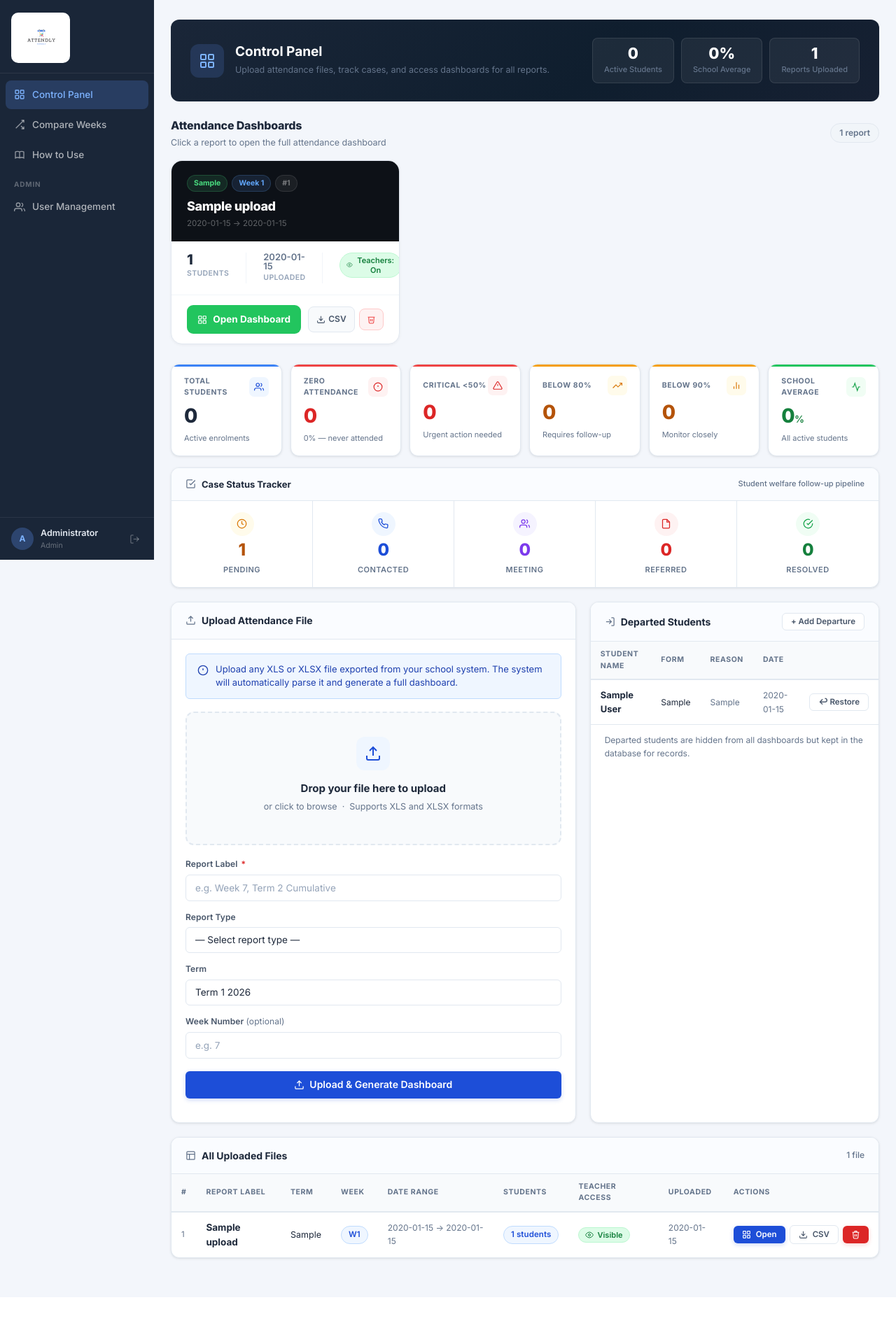
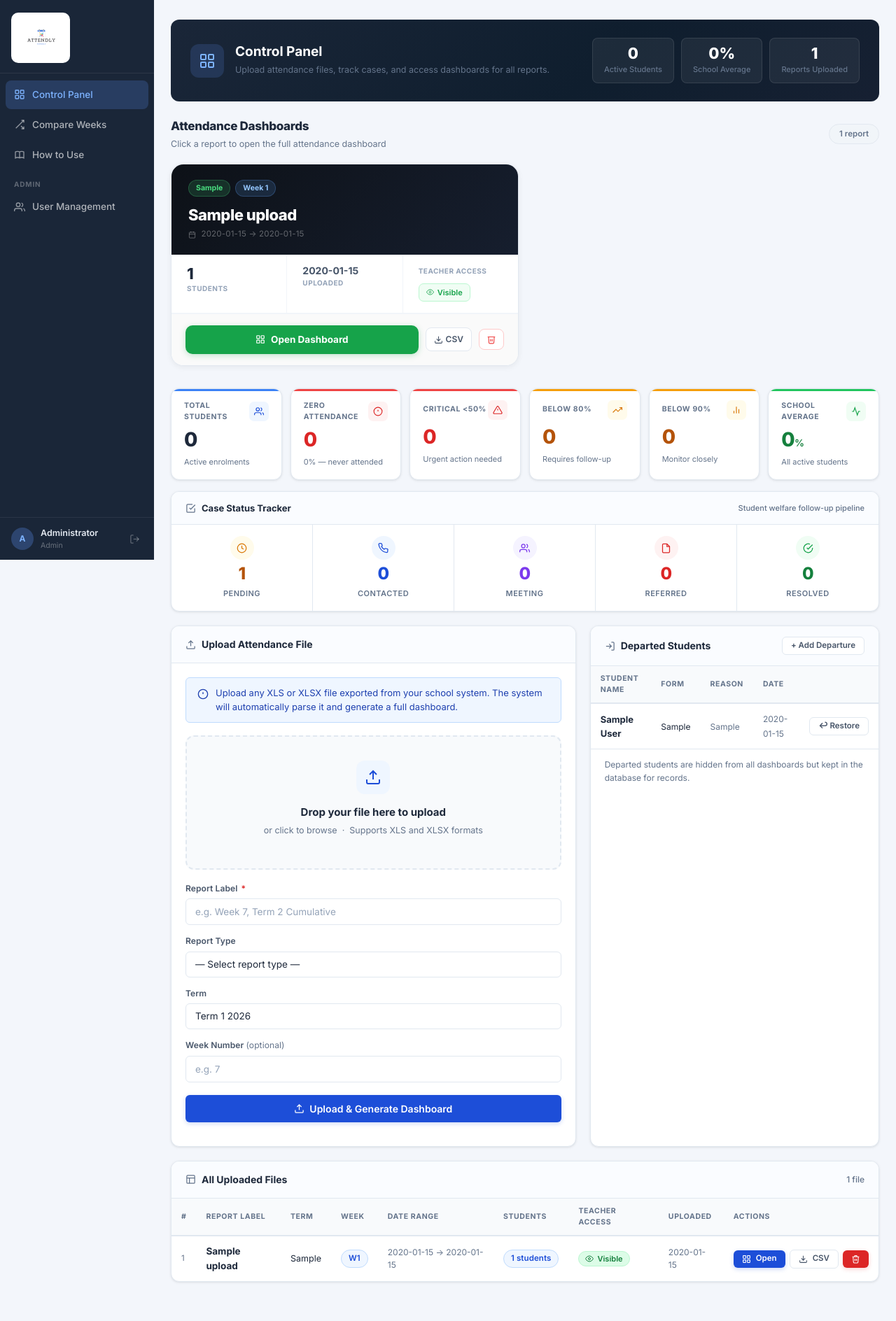
Before and after one commit to Amritak47/School-Attendance-Dashboard, a Flask app: page / in a window 1280 px wide. Shown: the whole page at 70% size. Before the commit the page ends 1802 px from the top, so only its background shows below. Run offline with Flask 3, Linux system fonts and the light colour scheme; a user stored in the database is signed in; tables that the repository leaves empty hold one stand-in row (values such as "Sample post").

Commit message:
Polish dashboard cards: cleaner layout, fixed overflow issues
- Gradient dark header, larger title, calendar icon on date
- Stats row with clear columns (students / uploaded / teacher access)
- Teacher toggle moved to its own cell, no longer clipped
- Footer: green Open button + CSV + delete, all breathing room
- Hover lift and shadow refined

https://claude.ai/code/session_017J1nnBPZsvjt6os6FKhmQC

```diff
--- a/moil_backend/templates/index.html
+++ b/moil_backend/templates/index.html
@@ -382,33 +382,81 @@ body { margin: 0; }
 .vis-badge.hidden-t  { background: #F8FAFC; color: #94A3B8; border: 1px solid #E2E8F0; }
 
 /* ── Premium upload cards ── */
-.uploads-top { margin-bottom: 28px; }
-.uploads-top-hdr { display:flex;align-items:center;justify-content:space-between;margin-bottom:16px; }
-.uploads-top-hdr-left h2 { font-size:16px;font-weight:800;color:#1E293B;letter-spacing:-0.2px; }
-.uploads-top-hdr-left p  { font-size:12.5px;color:#64748B;margin-top:2px; }
-.uploads-count { font-size:12px;font-weight:600;color:#64748B;background:#F1F5F9;border:1px solid #E2E8F0;border-radius:20px;padding:4px 12px; }
-.upload-cards-grid { display:grid;grid-template-columns:repeat(auto-fill,minmax(300px,1fr));gap:16px; }
-.upload-card { background:white;border:1px solid #E2E8F0;border-radius:16px;overflow:hidden;box-shadow:0 1px 4px rgba(0,0,0,0.05);transition:box-shadow 0.2s,transform 0.2s;display:flex;flex-direction:column; }
-.upload-card:hover { box-shadow:0 8px 28px rgba(0,0,0,0.10);transform:translateY(-3px); }
-.upload-card-top { background:#0D1117;padding:20px 22px 16px;position:relative; }
-.upload-card-badges { display:flex;gap:6px;margin-bottom:10px;flex-wrap:wrap; }
-.ucb-term { font-size:10.5px;font-weight:700;padding:3px 9px;border-radius:20px;background:rgba(74,222,128,0.12);color:#4ADE80;border:1px solid rgba(74,222,128,0.2); }
-.ucb-week { font-size:10.5px;font-weight:700;padding:3px 9px;border-radius:20px;background:rgba(96,165,250,0.12);color:#60A5FA;border:1px solid rgba(96,165,250,0.2); }
-.upload-card-name { font-size:18px;font-weight:800;color:white;letter-spacing:-0.4px;line-height:1.2; }
-.upload-card-dates { font-size:11.5px;color:rgba(255,255,255,0.35);margin-top:5px; }
-.upload-card-body { padding:16px 22px;display:flex;gap:24px;border-bottom:1px solid #F1F5F9; }
-.upload-stat { display:flex;flex-direction:column;gap:2px; }
-.upload-stat-val { font-size:20px;font-weight:800;color:#1E293B;line-height:1; }
-.upload-stat-lbl { font-size:10.5px;color:#94A3B8;font-weight:600;text-transform:uppercase;letter-spacing:0.4px; }
-.upload-card-footer { padding:14px 22px;display:flex;align-items:center;gap:10px;margin-top:auto; }
-.upload-open-btn { display:flex;align-items:center;justify-content:center;gap:8px;padding:10px 0;background:#22C55E;color:white;border-radius:9px;font-size:13.5px;font-weight:700;text-decoration:none;transition:background 0.15s;flex:1; }
-.upload-open-btn:hover { background:#16A34A; }
+.uploads-top { margin-bottom:32px; }
+.uploads-top-hdr { display:flex;align-items:center;justify-content:space-between;margin-bottom:18px; }
+.uploads-top-hdr-left h2 { font-size:17px;font-weight:800;color:#1E293B;letter-spacing:-0.3px; }
+.uploads-top-hdr-left p  { font-size:12.5px;color:#64748B;margin-top:3px; }
+.uploads-count { font-size:11.5px;font-weight:600;color:#64748B;background:#F1F5F9;border:1px solid #E2E8F0;border-radius:20px;padding:5px 14px; }
+.upload-cards-grid { display:grid;grid-template-columns:repeat(auto-fill,minmax(340px,1fr));gap:18px; }
+
+.upload-card {
+  background:white;border:1px solid #E2E8F0;border-radius:18px;overflow:hidden;
+  box-shadow:0 2px 8px rgba(0,0,0,0.06);transition:box-shadow 0.22s,transform 0.22s;
+  display:flex;flex-direction:column;
+}
+.upload-card:hover { box-shadow:0 12px 36px rgba(0,0,0,0.12);transform:translateY(-4px); }
+
+/* dark top */
+.upload-card-top {
+  background:linear-gradient(135deg,#0D1117 0%,#161E2E 100%);
+  padding:22px 24px 20px;
+}
+.upload-card-badges { display:flex;align-items:center;gap:7px;margin-bottom:14px;flex-wrap:wrap; }
+.ucb { font-size:10.5px;font-weight:700;padding:3px 10px;border-radius:20px;white-space:nowrap; }
+.ucb-term { background:rgba(74,222,128,0.15);color:#4ADE80;border:1px solid rgba(74,222,128,0.25); }
+.ucb-week { background:rgba(96,165,250,0.15);color:#93C5FD;border:1px solid rgba(96,165,250,0.25); }
+.ucb-id   { background:rgba(255,255,255,0.06);color:rgba(255,255,255,0.3);border:1px solid rgba(255,255,255,0.08);font-size:10px; }
+.upload-card-name { font-size:22px;font-weight:800;color:#fff;letter-spacing:-0.5px;line-height:1.15; }
+.upload-card-dates { font-size:11.5px;color:rgba(255,255,255,0.35);margin-top:6px;letter-spacing:0.2px; }
+
+/* stats row */
+.upload-card-stats {
+  display:flex;align-items:stretch;padding:0;border-bottom:1px solid #F1F5F9;
+}
+.upload-stat-cell {
+  flex:1;padding:16px 22px;display:flex;flex-direction:column;gap:3px;
+}
+.upload-stat-cell + .upload-stat-cell { border-left:1px solid #F1F5F9; }
+.upload-stat-val { font-size:22px;font-weight:800;color:#1E293B;line-height:1; }
+.upload-stat-lbl { font-size:10px;color:#94A3B8;font-weight:700;text-transform:uppercase;letter-spacing:0.5px; }
+.upload-stat-sub { font-size:11.5px;color:#64748B;font-weight:500; }
+
+/* footer */
+.upload-card-footer {
+  padding:16px 20px;display:flex;align-items:center;gap:10px;margin-top:auto;
+  background:#FAFAFA;border-top:1px solid #F1F5F9;
+}
+.upload-open-btn {
+  display:flex;align-items:center;justify-content:center;gap:8px;
+  padding:10px 0;background:#16A34A;color:white;border-radius:10px;
+  font-size:13.5px;font-weight:700;text-decoration:none;
+  transition:background 0.15s,box-shadow 0.15s;flex:1;
+  box-shadow:0 2px 8px rgba(22,163,74,0.25);
+}
+.upload-open-btn:hover { background:#15803D;box-shadow:0 4px 14px rgba(22,163,74,0.35); }
 .upload-open-btn svg { width:14px;height:14px; }
-.upload-action-group { display:flex;gap:6px;align-items:center; }
-.upload-csv-btn { display:flex;align-items:center;gap:4px;padding:8px 11px;border-radius:8px;font-size:12px;font-weight:600;color:#475569;background:#F8FAFC;border:1px solid #E2E8F0;text-decoration:none;transition:all 0.15s; }
-.upload-csv-btn:hover { background:#F1F5F9;border-color:#CBD5E1; }
-.upload-del-btn { display:flex;align-items:center;padding:8px 10px;border-radius:8px;font-size:12px;color:#EF4444;background:#FEF2F2;border:1px solid #FECACA;cursor:pointer;transition:all 0.15s; }
-.upload-del-btn:hover { background:#FEE2E2;border-color:#FCA5A5; }
+
+.upload-side-actions { display:flex;flex-direction:column;gap:6px;align-items:stretch; }
+.upload-vis-btn {
+  display:flex;align-items:center;justify-content:center;gap:5px;
+  padding:5px 10px;border-radius:7px;font-size:11px;font-weight:600;
+  cursor:pointer;border:1.5px solid;transition:all 0.15s;white-space:nowrap;
+  font-family:'Inter',sans-serif;
+}
+.upload-vis-btn.on  { background:#F0FDF4;color:#16A34A;border-color:#BBF7D0; }
+.upload-vis-btn.off { background:#F8FAFC;color:#94A3B8;border-color:#E2E8F0; }
+.upload-bottom-actions { display:flex;gap:6px;align-items:center; }
+.upload-csv-btn {
+  display:flex;align-items:center;gap:4px;padding:7px 11px;border-radius:8px;
+  font-size:12px;font-weight:600;color:#475569;background:white;
+  border:1.5px solid #E2E8F0;text-decoration:none;transition:all 0.15s;
+}
+.upload-csv-btn:hover { border-color:#94A3B8;color:#1E293B; }
+.upload-del-btn {
+  display:flex;align-items:center;padding:7px 10px;border-radius:8px;
+  color:#EF4444;background:white;border:1.5px solid #FECACA;cursor:pointer;transition:all 0.15s;
+}
+.upload-del-btn:hover { background:#FEF2F2;border-color:#EF4444; }
 </style>
 </head>
 <body>
@@ -553,51 +601,57 @@ body { margin: 0; }
     <div class="upload-cards-grid">
       {% for u in uploads %}
       <div class="upload-card">
+        <!-- dark header -->
         <div class="upload-card-top">
           <div class="upload-card-badges">
-            <span class="ucb-term">{{ u.term }}</span>
-            {% if u.week_number %}<span class="ucb-week">Week {{ u.week_number }}</span>{% endif %}
-            <span class="ucb-week" style="background:rgba(255,255,255,0.06);color:rgba(255,255,255,0.4);border-color:rgba(255,255,255,0.1)">#{{ u.id }}</span>
+            <span class="ucb ucb-term">{{ u.term }}</span>
+            {% if u.week_number %}<span class="ucb ucb-week">Week {{ u.week_number }}</span>{% endif %}
           </div>
           <div class="upload-card-name">{{ u.label or u.filename }}</div>
-          {% if u.date_from %}<div class="upload-card-dates">{{ u.date_from }} → {{ u.date_to }}</div>{% endif %}
+          {% if u.date_from %}
+          <div class="upload-card-dates">
+            <svg viewBox="0 0 24 24" fill="none" stroke="currentColor" stroke-width="2" style="width:11px;height:11px;display:inline;vertical-align:middle;margin-right:4px"><rect x="3" y="4" width="18" height="18" rx="2"/><line x1="16" y1="2" x2="16" y2="6"/><line x1="8" y1="2" x2="8" y2="6"/><line x1="3" y1="10" x2="21" y2="10"/></svg>
+            {{ u.date_from }} → {{ u.date_to }}
+          </div>
+          {% endif %}
         </div>
-        <div class="upload-card-body">
-          <div class="upload-stat">
+        <!-- stats row -->
+        <div class="upload-card-stats">
+          <div class="upload-stat-cell">
             <div class="upload-stat-val">{{ u.student_count or '—' }}</div>
             <div class="upload-stat-lbl">Students</div>
           </div>
-          <div class="upload-stat" style="border-left:1px solid #F1F5F9;padding-left:24px;">
-            <div class="upload-stat-val" style="font-size:13px;color:#64748B;font-weight:600;">{{ u.upload_date[:10] }}</div>
+          <div class="upload-stat-cell">
+            <div class="upload-stat-val" style="font-size:14px;color:#475569;font-weight:700;">{{ u.upload_date[:10] }}</div>
             <div class="upload-stat-lbl">Uploaded</div>
           </div>
-          <div class="upload-stat" style="border-left:1px solid #F1F5F9;padding-left:24px;margin-left:auto;">
-            <button class="vis-badge {{ 'visible' if u.visible_to_teachers else 'hidden-t' }}"
+          <div class="upload-stat-cell" style="justify-content:center;align-items:flex-start;">
+            <div class="upload-stat-lbl" style="margin-bottom:6px;">Teacher Access</div>
+            <button class="upload-vis-btn {{ 'on' if u.visible_to_teachers else 'off' }}"
                     onclick="toggleVisibility({{ u.id }}, this)" title="Toggle teacher access">
               {% if u.visible_to_teachers %}
               <svg viewBox="0 0 24 24" fill="none" stroke="currentColor" stroke-width="2" style="width:11px;height:11px"><path d="M1 12s4-8 11-8 11 8 11 8-4 8-11 8-11-8-11-8z"/><circle cx="12" cy="12" r="3"/></svg>
-              Teachers: On
+              Visible
               {% else %}
               <svg viewBox="0 0 24 24" fill="none" stroke="currentColor" stroke-width="2" style="width:11px;height:11px"><path d="M17.94 17.94A10.07 10.07 0 0 1 12 20c-7 0-11-8-11-8a18.45 18.45 0 0 1 5.06-5.94M9.9 4.24A9.12 9.12 0 0 1 12 4c7 0 11 8 11 8a18.5 18.5 0 0 1-2.16 3.19m-6.72-1.07a3 3 0 1 1-4.24-4.24"/><line x1="1" y1="1" x2="23" y2="23"/></svg>
-              Teachers: Off
+              Hidden
               {% endif %}
             </button>
           </div>
         </div>
+        <!-- footer -->
         <div class="upload-card-footer">
           <a href="/dashboard/{{ u.id }}" class="upload-open-btn">
             <svg viewBox="0 0 24 24" fill="none" stroke="currentColor" stroke-width="2"><rect x="3" y="3" width="7" height="7" rx="1"/><rect x="14" y="3" width="7" height="7" rx="1"/><rect x="3" y="14" width="7" height="7" rx="1"/><rect x="14" y="14" width="7" height="7" rx="1"/></svg>
             Open Dashboard
           </a>
-          <div class="upload-action-group">
-            <a href="/api/export/{{ u.id }}" class="upload-csv-btn" title="Export CSV">
-              <svg viewBox="0 0 24 24" fill="none" stroke="currentColor" stroke-width="2" style="width:13px;height:13px"><path d="M21 15v4a2 2 0 0 1-2 2H5a2 2 0 0 1-2-2v-4"/><polyline points="7 10 12 15 17 10"/><line x1="12" y1="15" x2="12" y2="3"/></svg>
-              CSV
-            </a>
-            <button class="upload-del-btn" title="Delete" onclick="deleteUpload({{ u.id }}, '{{ u.label or u.filename }}')">
-              <svg viewBox="0 0 24 24" fill="none" stroke="currentColor" stroke-width="2" style="width:13px;height:13px"><polyline points="3 6 5 6 21 6"/><path d="M19 6l-1 14a2 2 0 0 1-2 2H8a2 2 0 0 1-2-2L5 6"/><path d="M10 11v6"/><path d="M14 11v6"/></svg>
-            </button>
-          </div>
+          <a href="/api/export/{{ u.id }}" class="upload-csv-btn" title="Export CSV">
+            <svg viewBox="0 0 24 24" fill="none" stroke="currentColor" stroke-width="2" style="width:13px;height:13px"><path d="M21 15v4a2 2 0 0 1-2 2H5a2 2 0 0 1-2-2v-4"/><polyline points="7 10 12 15 17 10"/><line x1="12" y1="15" x2="12" y2="3"/></svg>
+            CSV
+          </a>
+          <button class="upload-del-btn" title="Delete report" onclick="deleteUpload({{ u.id }}, '{{ u.label or u.filename }}')">
+            <svg viewBox="0 0 24 24" fill="none" stroke="currentColor" stroke-width="2" style="width:14px;height:14px"><polyline points="3 6 5 6 21 6"/><path d="M19 6l-1 14a2 2 0 0 1-2 2H8a2 2 0 0 1-2-2L5 6"/><path d="M10 11v6"/><path d="M14 11v6"/></svg>
+          </button>
         </div>
       </div>
       {% endfor %}
@@ -1044,12 +1098,14 @@ async function toggleVisibility(id, btn) {
   const res  = await fetch(`/api/upload/${id}/visibility`, { method: 'POST' });
   const data = await res.json();
   if (data.success) {
+    const eyeOn  = '<svg viewBox="0 0 24 24" fill="none" stroke="currentColor" stroke-width="2" style="width:11px;height:11px"><path d="M1 12s4-8 11-8 11 8 11 8-4 8-11 8-11-8-11-8z"/><circle cx="12" cy="12" r="3"/></svg>';
+    const eyeOff = '<svg viewBox="0 0 24 24" fill="none" stroke="currentColor" stroke-width="2" style="width:11px;height:11px"><path d="M17.94 17.94A10.07 10.07 0 0 1 12 20c-7 0-11-8-11-8a18.45 18.45 0 0 1 5.06-5.94M9.9 4.24A9.12 9.12 0 0 1 12 4c7 0 11 8 11 8a18.5 18.5 0 0 1-2.16 3.19m-6.72-1.07a3 3 0 1 1-4.24-4.24"/><line x1="1" y1="1" x2="23" y2="23"/></svg>';
     if (data.visible) {
-      btn.className = 'vis-badge visible';
-      btn.innerHTML = '<svg viewBox="0 0 24 24" fill="none" stroke="currentColor" stroke-width="2" style="width:12px;height:12px"><path d="M1 12s4-8 11-8 11 8 11 8-4 8-11 8-11-8-11-8z"/><circle cx="12" cy="12" r="3"/></svg> Visible';
+      btn.className = btn.className.includes('upload-vis-btn') ? 'upload-vis-btn on' : 'vis-badge visible';
+      btn.innerHTML = eyeOn + ' Visible';
     } else {
-      btn.className = 'vis-badge hidden-t';
-      btn.innerHTML = '<svg viewBox="0 0 24 24" fill="none" stroke="currentColor" stroke-width="2" style="width:12px;height:12px"><path d="M17.94 17.94A10.07 10.07 0 0 1 12 20c-7 0-11-8-11-8a18.45 18.45 0 0 1 5.06-5.94M9.9 4.24A9.12 9.12 0 0 1 12 4c7 0 11 8 11 8a18.5 18.5 0 0 1-2.16 3.19m-6.72-1.07a3 3 0 1 1-4.24-4.24"/><line x1="1" y1="1" x2="23" y2="23"/></svg> Hidden';
+      btn.className = btn.className.includes('upload-vis-btn') ? 'upload-vis-btn off' : 'vis-badge hidden-t';
+      btn.innerHTML = eyeOff + ' Hidden';
     }
   }
 }
```
